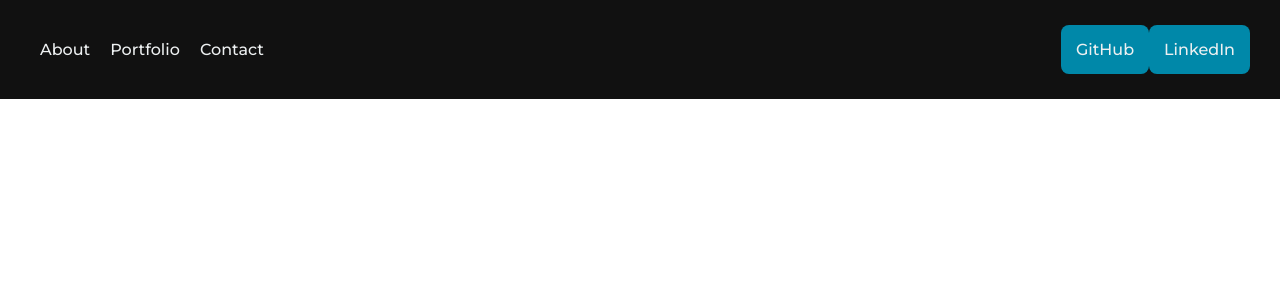
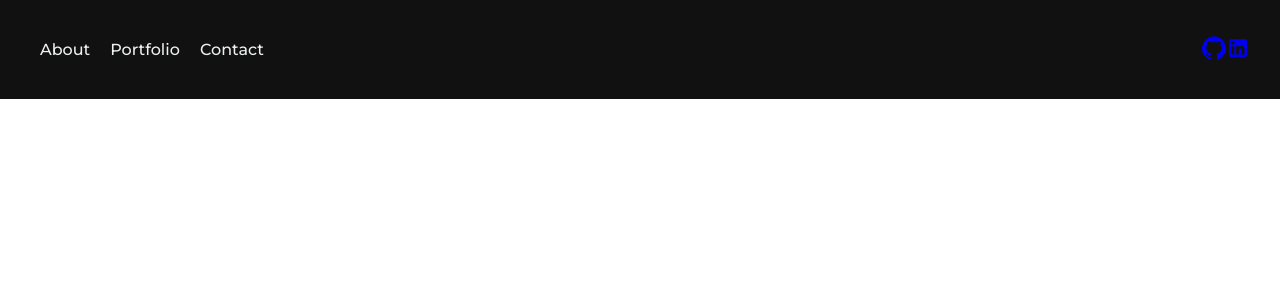
Before and after one commit to ConnerMcCabe/Portfolio, a React (Create React App) app: page /projects in a window 1280 px wide. Shown: the top 300 px of the page. Built offline with nearby package versions, Linux system fonts and the light colour scheme.

Commit message:
replacing buttons with relevant icons

```diff
--- a/src/App/App.js
+++ b/src/App/App.js
@@ -1,11 +1,13 @@
 import React from 'react';
-import { BrowserRouter, Route } from 'react-router-dom'
+import { BrowserRouter, Route } from 'react-router-dom';
+
 import './App.css';
 
 import Navbar from '../Components/Navbar/Navbar.js'
 import About from "../Components/About/About.js"
 import Contact from "../Components/Contact/Contact.js"
 import Portfolio from "../Components/Portfolio/Portfolio.js"
+
 
 
 function App() {
--- a/src/Components/Navbar/Navbar.js
+++ b/src/Components/Navbar/Navbar.js
@@ -1,5 +1,7 @@
 import React from 'react';
 import { Link } from 'react-router-dom';
+import LinkedInIcon from '@material-ui/icons/LinkedIn';
+import GitHubIcon from '@material-ui/icons/GitHub';
 import './Navbar.css';
 
 function Navbar() {
@@ -11,8 +13,9 @@ function Navbar() {
                 <Link to="/about" className="navItem">About</Link>
             </div>
             <div className="nav-Connections">
-                <a className="buttons" href="https://github.com/ConnerMcCabe" target="_blank" rel="noopener noreferrer">GitHub</a>
-                <a className="buttons" href="https://www.linkedin.com/in/conner-p-mccabe/" target="_blank" rel="noopener noreferrer">LinkedIn</a>
+
+                <a className="navLink" href="https://github.com/ConnerMcCabe" target="_blank" rel="noopener noreferrer"><GitHubIcon /></a>
+                <a className="navLink" href="https://www.linkedin.com/in/conner-p-mccabe/" target="_blank" rel="noopener noreferrer"><LinkedInIcon /></a>
             </div>
         </div>
     )
```
Also changed, not shown: package.json (+3 -5 lines), 1 other file (tests, documents, lock files or other folders). Lines whose indentation alone changed are shown as unchanged.
